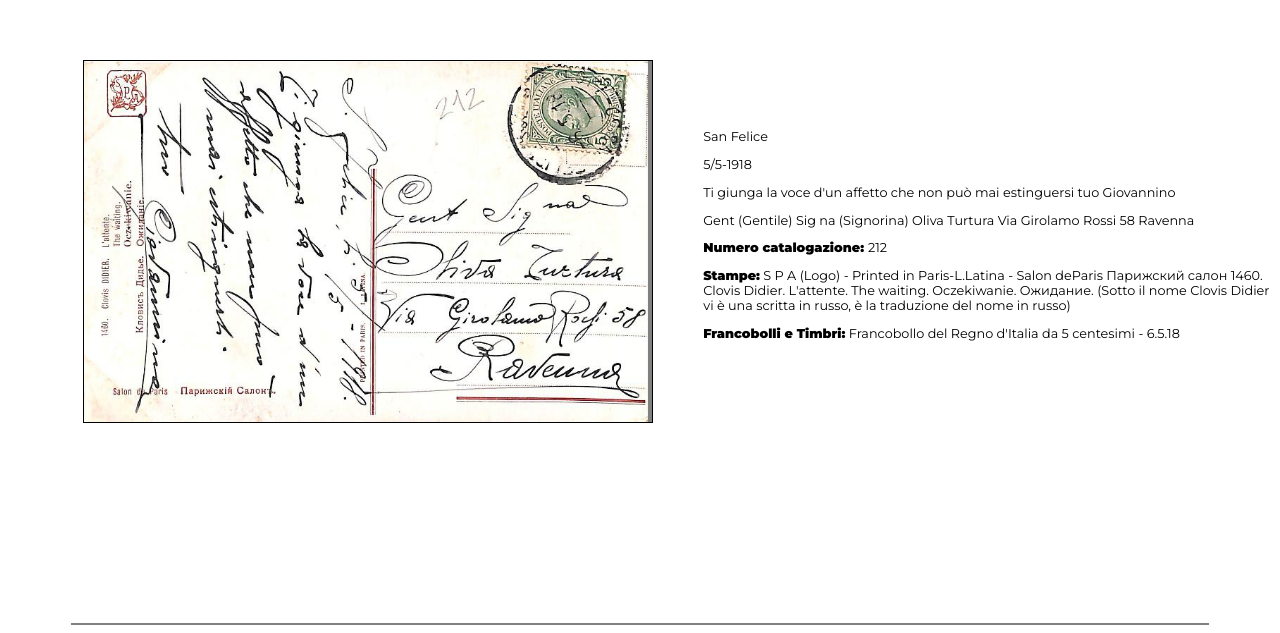
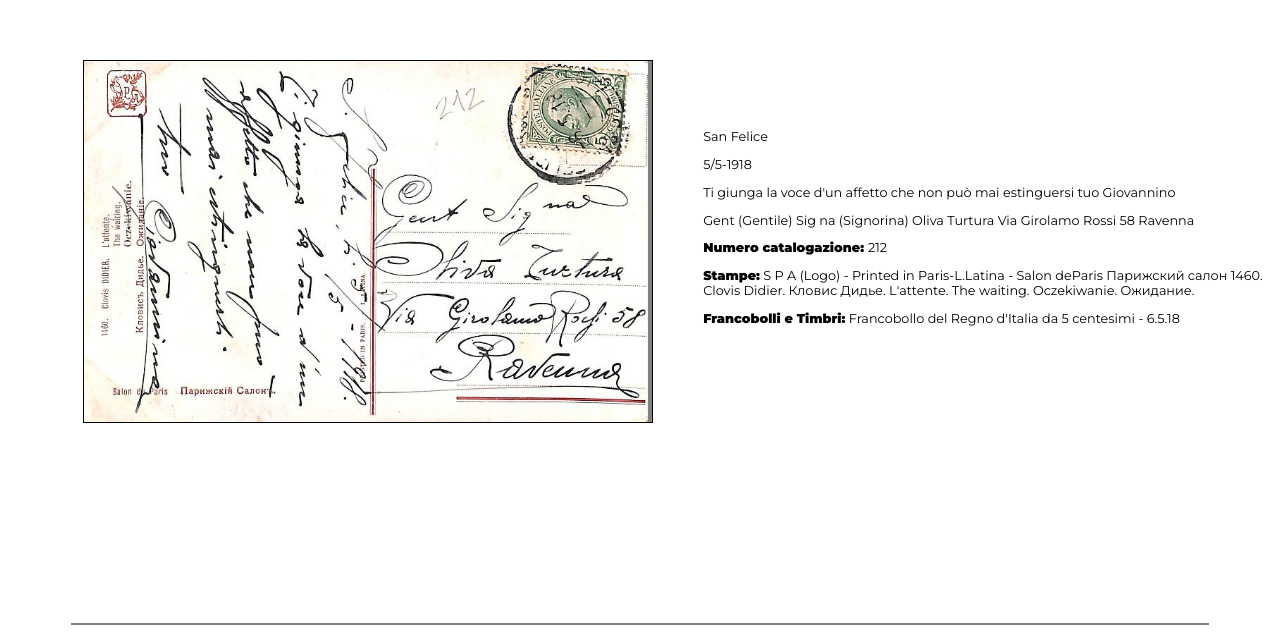
Before and after one commit to Giulia-Iacopetti/Progetto-Codifica-di-Testi, a plain HTML site: page index.html in a window 1280 px wide. Shown: the part 3869-4502 px from the top of the page. Drawn offline with Linux system fonts and the light colour scheme.

Commit message:
Add files via upload

```diff
--- a/index.html
+++ b/index.html
@@ -546,9 +546,9 @@
 
 
                      								1460.
-                     								Clovis Didier.
+                     								Clovis Didier. &#1050;&#1083;&#1086;&#1074;&#1080;&#1089; &#1044;&#1080;&#1076;&#1100;&#1077;.
                      								L'attente. The waiting. Oczekiwanie. O&#1078;&#1080;&#1076;&#1072;&#1085;&#1080;&#1077;.
-                     								(Sotto il nome Clovis Didier vi &egrave; una scritta in russo, &egrave; la traduzione del nome in russo)
+
 
 
                   </p>
```
